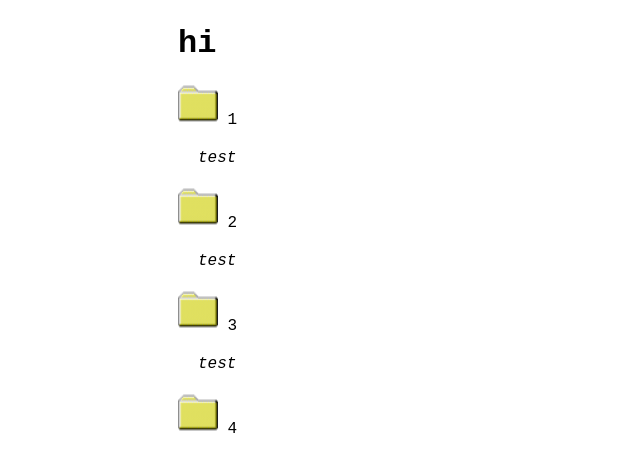
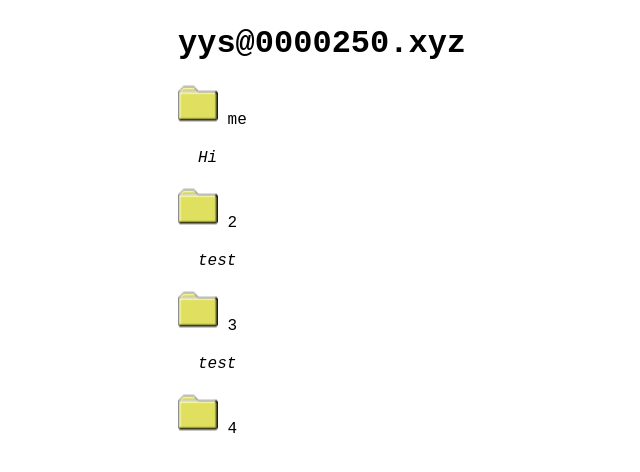
Before and after one commit to ozgq/ozgq.github.io, a plain HTML site: page index.html in a window 1280 px wide. Shown: the whole page, without its empty margins (142-782 px from the left). Drawn offline with Linux system fonts and the light colour scheme.

Commit message:
Update index.html

```diff
--- a/index.html
+++ b/index.html
@@ -1,8 +1,7 @@
 <!DOCTYPE html>
-<!-- saved from url=(0024)https://sf1.nekoweb.org/ -->
 <html><head><meta http-equiv="Content-Type" content="text/html; charset=UTF-8">
         <meta name="viewport" content="width=device-width, initial-scale=1">
-        <title>sf</title>
+        <title>0000250</title>
         <style>
             * { font-family: 'Courier New', Courier, monospace; }
             body { width: 50%; margin: auto; padding: 4px;}
@@ -14,15 +13,15 @@
         </style>
     </head>
     <body>
-        <h1>hi</h1>
+        <h1>yys@0000250.xyz</h1>
         <details open="">
             <summary>
                 <img src="open.png">
-                1
+                me
             </summary>
             <div class="info">
                 <p>
-                    test
+                    Hi
                 </p>
             </div>
         </details>
```
